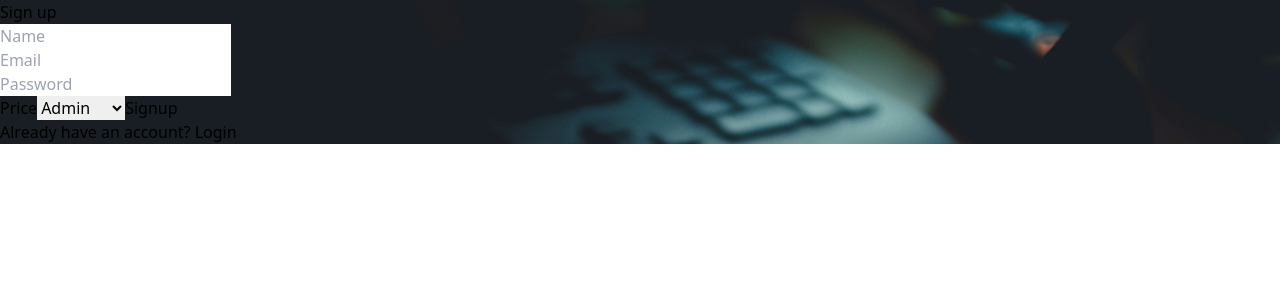
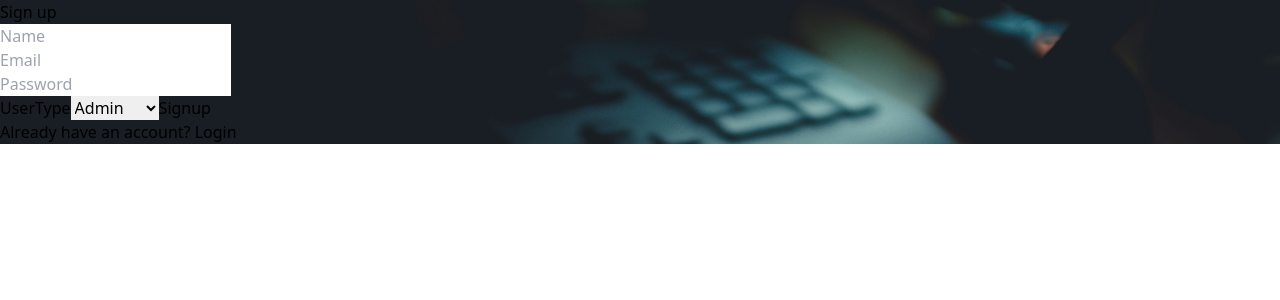
Before and after one commit to Sneha-p1/LeaveLetterManagementApp, a React (Vite) app in the folder UI/: page /sign-up in a window 1280 px wide. Shown: the top 300 px of the page. Built offline with nearby package versions, Linux system fonts and the light colour scheme.

Commit message:
Dokarized project

```diff
--- a/UI/src/pages/SignUP.jsx
+++ b/UI/src/pages/SignUP.jsx
@@ -87,7 +87,7 @@ const SignUP = () => {
                 htmlFor="type"
                 className="block text-white font-bold  mb-2"
               >
-                Price
+                UserType
               </label>
             <select
                 id="userType"
```
